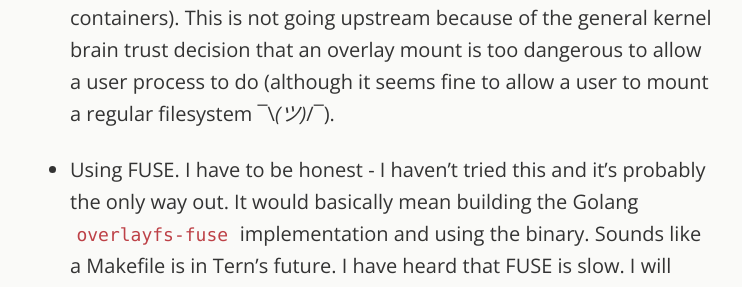
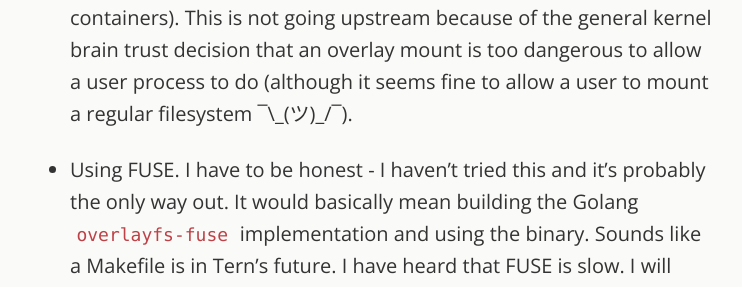
Before and after one commit to nishakm/nishakm.github.io, a Jekyll site: the page built from _posts/2019-02-09-containerize-one.md, in a window 1280 px wide and 900 px high, scrolled down 3374 px. Shown: the part 384-671 px from the top of the window, without its empty margins (268-1010 px from the left). Built offline with Jekyll 4.4.1, drawn with Linux system fonts in a browser that asks for light colours; some of the changed text lies outside the part shown.

Commit message:
More fixing of the shrug emoji
Signed-off-by: Nisha K <nishak@vmware.com>

```diff
--- a/_posts/2019-02-09-containerize-one.md
+++ b/_posts/2019-02-09-containerize-one.md
@@ -38,7 +38,7 @@ I ended up putting a disclaimer in the [getting started with Docker guide](https
 
 Not like I haven't thought about ways out of my road to hell:
 
-- Rootless containers. Now, when folks think about rootless containers, they mostly think about container runtime. That means there is an existing filesystem already mounted on disk and you can run a process with all the containery things without having to be a root user. This is possible now. It's also possible to mount a regular `ext` filesystem without being root. It requires some syscall gymnastics but I've managed to script it. It's not possible to mount an overlay filesystem this way (unless you're using Ubuntu, and that's pretty much what vendors do and say they're using rootless containers). This is not going upstream because of the general kernel brain trust decision that an overlay mount is too dangerous to allow a user process to do (although it seems fine to allow a user to mount a regular filesystem ¯\\_(ツ)_/¯).
+- Rootless containers. Now, when folks think about rootless containers, they mostly think about container runtime. That means there is an existing filesystem already mounted on disk and you can run a process with all the containery things without having to be a root user. This is possible now. It's also possible to mount a regular `ext` filesystem without being root. It requires some syscall gymnastics but I've managed to script it. It's not possible to mount an overlay filesystem this way (unless you're using Ubuntu, and that's pretty much what vendors do and say they're using rootless containers). This is not going upstream because of the general kernel brain trust decision that an overlay mount is too dangerous to allow a user process to do (although it seems fine to allow a user to mount a regular filesystem ¯\\\_(ツ)\_/¯).
 
 - Using FUSE. I have to be honest - I haven't tried this and it's probably the only way out. It would basically mean building the Golang `overlayfs-fuse` implementation and using the binary. Sounds like a Makefile is in Tern's future. I have heard that FUSE is slow. I will have to do a comparison.
 
```
